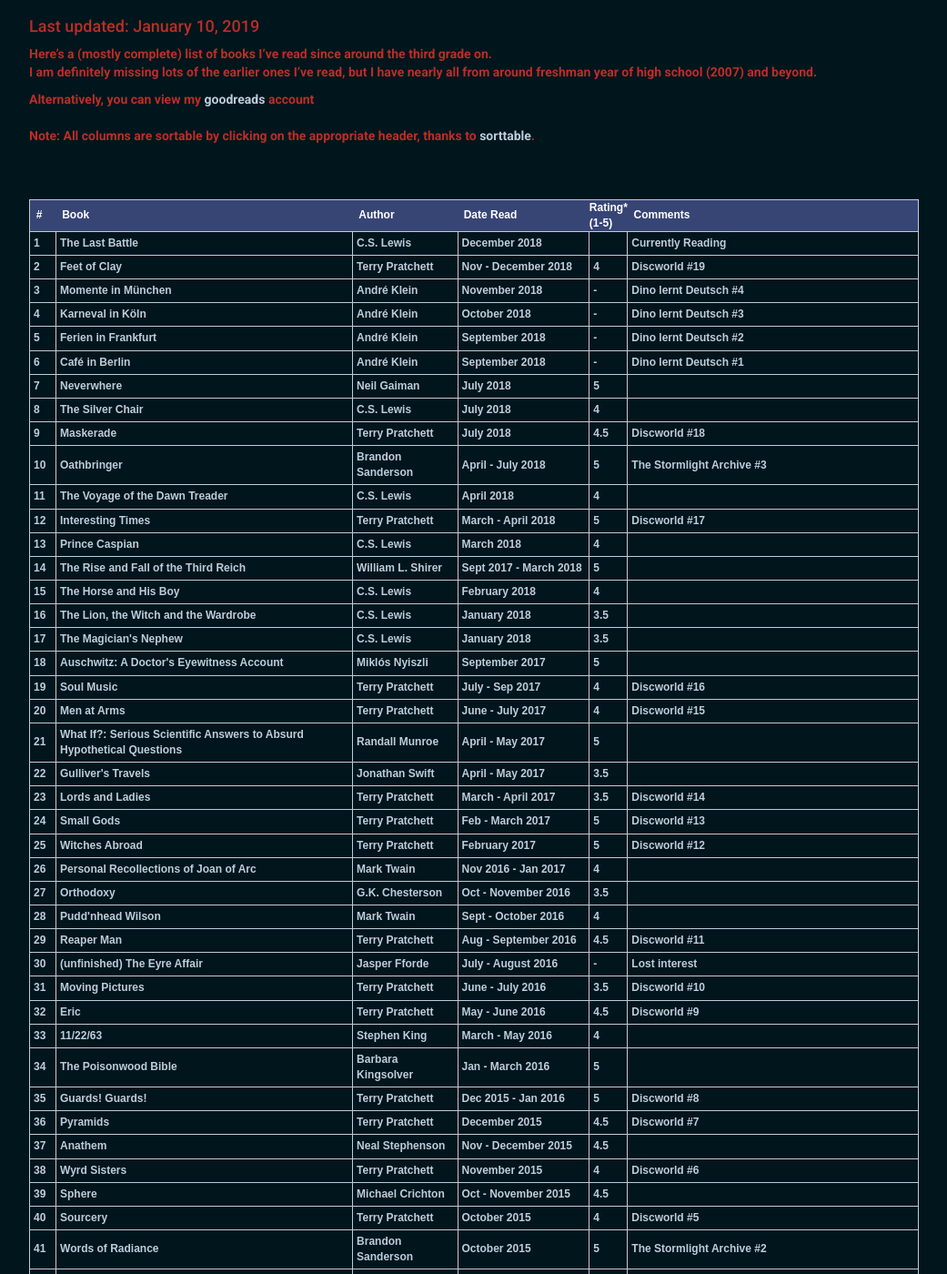
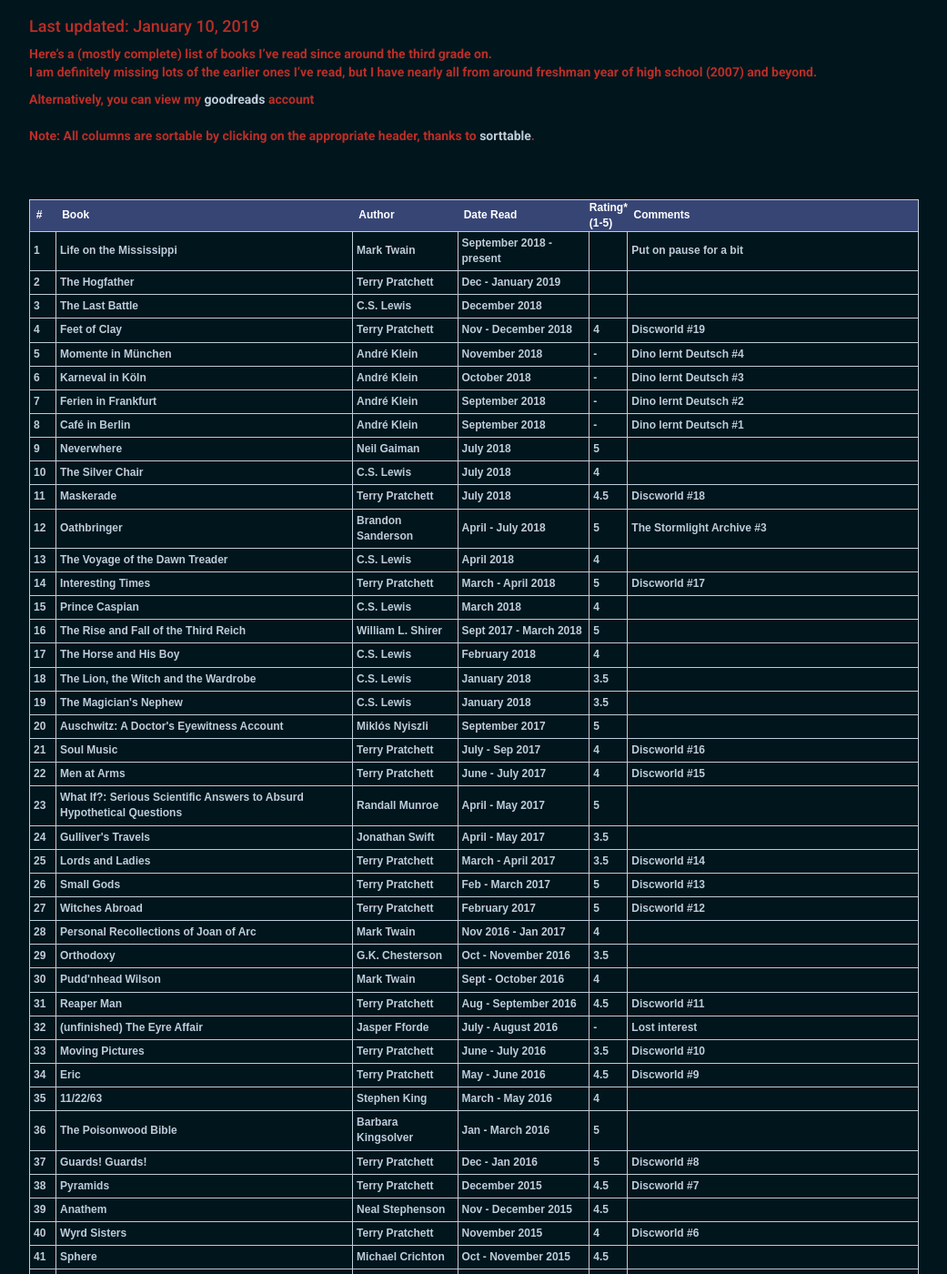
Before and after one commit to JeffSolo/jeffsolo.github.com, a Jekyll site: the page built from _posts/2015-03-30-books.md, in a window 1280 px wide and 1400 px high, scrolled down 249 px. Shown: the whole window at 91% size, without its empty margins (119-1160 px from the left). Built offline with Jekyll 4.4.1, drawn with Linux system fonts in a browser that asks for light colours; nearby versions of some CDN libraries; some of the changed text lies outside the part shown.

Commit message:
updated books, added blog post

```diff
--- a/_includes/books.html
+++ b/_includes/books.html
@@ -19,7 +19,9 @@
 }
 </style><table class="tableizer-table sortable">
 <tr class="tableizer-firstrow fingerpointer"><th>&nbsp;&nbsp;#</th><th>&nbsp;&nbsp;Book</th><th>&nbsp;&nbsp;Author</th><th>&nbsp;&nbsp;Date Read</th><th>Rating*<br>(1-5)</th><th>&nbsp;&nbsp;Comments</th></tr>
-<tr><td>The Last Battle</td><td>C.S. Lewis</td><td sorttable_customkey="-50">December 2018</td><td></td><td>Currently Reading</td></tr>
+<tr><td>Life on the Mississippi</td><td>Mark Twain</td><td sorttable_customkey="-53">September 2018 - present</td><td></td><td>Put on pause for a bit</td></tr>
+<tr><td>The Hogfather</td><td>Terry Pratchett</td><td sorttable_customkey="-52">Dec - January 2019</td><td></td><td></td></tr>
+<tr><td>The Last Battle</td><td>C.S. Lewis</td><td sorttable_customkey="-51">December 2018</td><td></td><td></td></tr>
 <tr><td>Feet of Clay</td><td>Terry Pratchett</td><td sorttable_customkey="-50">Nov - December 2018</td><td>4</td><td>Discworld #19</td></tr>
 <tr><td>Momente in München</td><td>André Klein</td><td sorttable_customkey="-49">November 2018</td><td>-</td><td>Dino lernt Deutsch #4</td></tr>
 <tr><td>Karneval in Köln</td><td>André Klein</td><td sorttable_customkey="-48">October 2018</td><td>-</td><td>Dino lernt Deutsch #3</td></tr>
@@ -53,7 +55,7 @@
 <tr><td>Eric</td><td>Terry Pratchett</td><td sorttable_customkey="-20">May - June 2016</td><td>4.5</td><td>Discworld #9</td></tr>
 <tr><td>11/22/63</td><td>Stephen King</td><td sorttable_customkey="-19">March - May 2016</td><td>4</td><td></td></tr>
 <tr><td>The Poisonwood Bible</td><td>Barbara Kingsolver</td><td sorttable_customkey="-18">Jan - March 2016</td><td>5</td><td></td></tr>
-<tr><td>Guards! Guards!</td><td>Terry Pratchett</td><td sorttable_customkey="-17">Dec 2015 - Jan 2016</td><td>5</td><td>Discworld #8</td></tr>
+<tr><td>Guards! Guards!</td><td>Terry Pratchett</td><td sorttable_customkey="-17">Dec - Jan 2016</td><td>5</td><td>Discworld #8</td></tr>
 <tr><td>Pyramids</td><td>Terry Pratchett</td><td sorttable_customkey="-16">December 2015</td><td>4.5</td><td>Discworld #7</td></tr>
 <tr><td>Anathem</td><td>Neal Stephenson</td><td sorttable_customkey="-15">Nov - December 2015</td><td>4.5</td><td></td></tr>
 <tr><td>Wyrd Sisters</td><td>Terry Pratchett</td><td sorttable_customkey="-14">November 2015</td><td>4</td><td>Discworld #6</td></tr>
```
Also changed, not shown: _posts/2019-01-10-irl.md (added, +43 -0 lines), _posts/ignore2017-05-08-names.md (+2 -19 lines), 3 other files.
